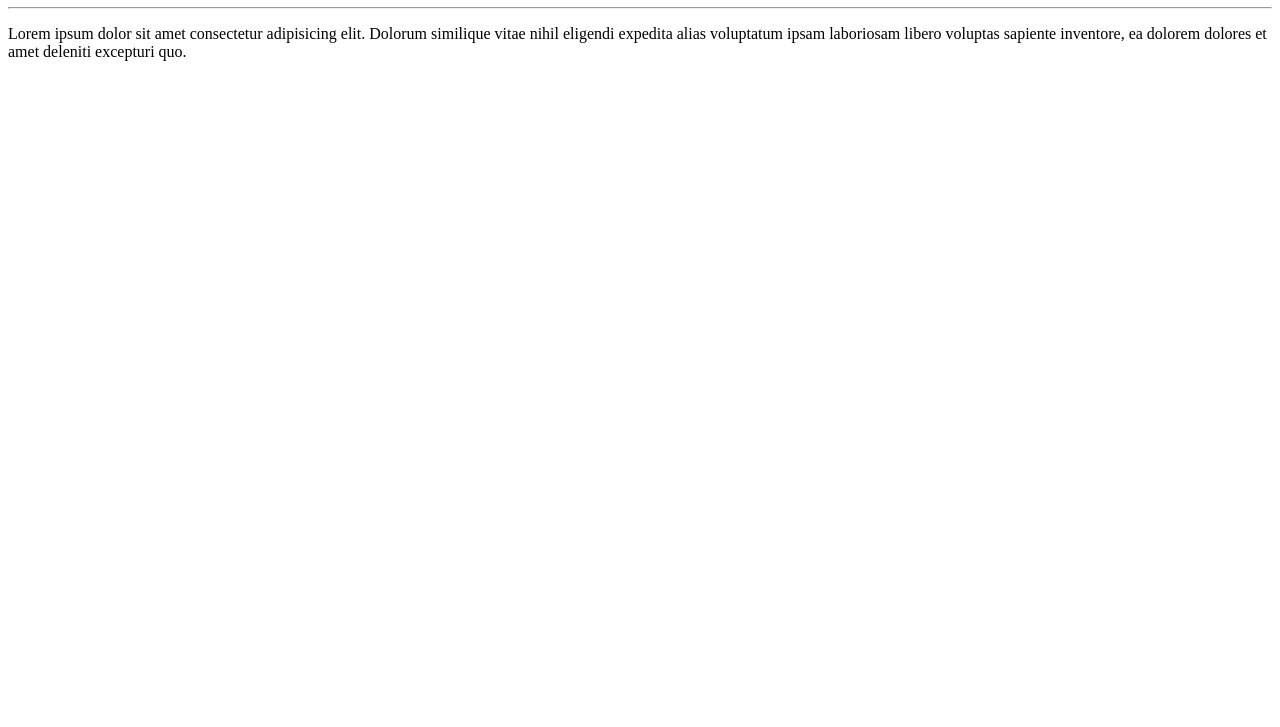
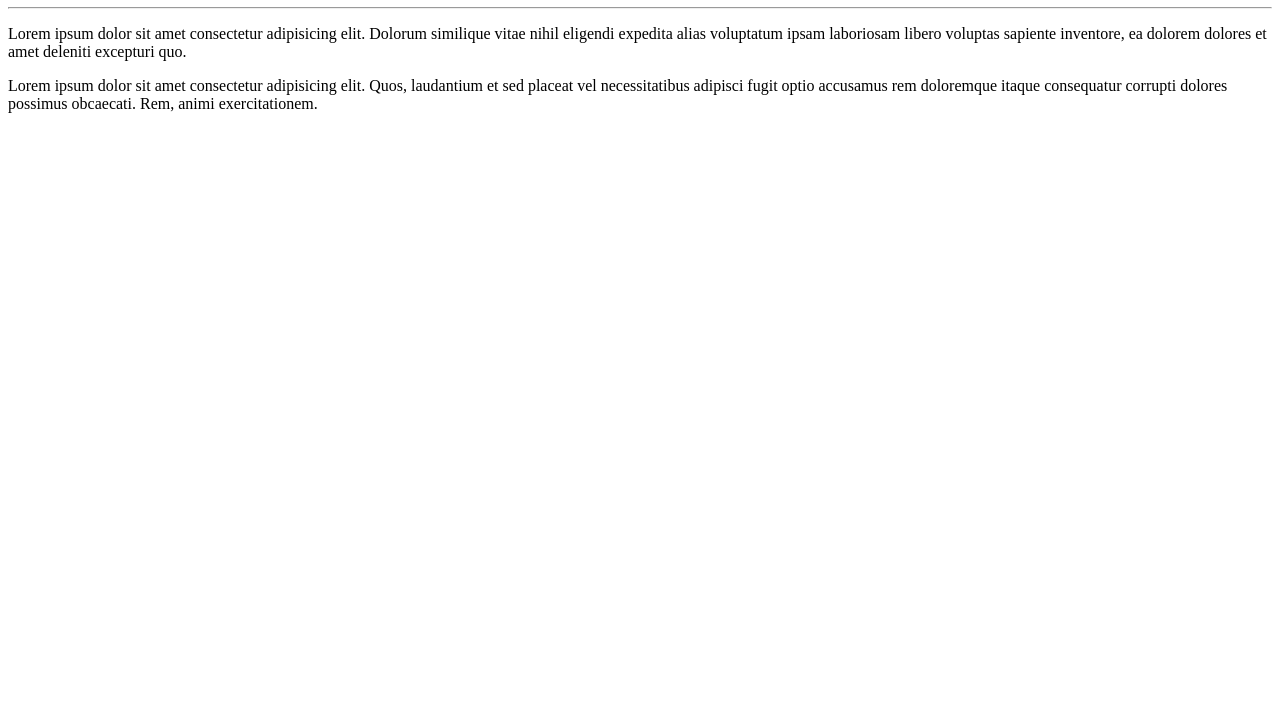
Before and after one commit to giovanna-andrade/OlaMundo, a plain HTML site: page site-exemplo/index.html in a window 1280 px wide. Shown: the part 73-800 px from the top of the page. Drawn offline with Linux system fonts and the light colour scheme.

Commit message:
Segundo parágrafo
Adicionei um segundo parágrafo lorem.

```diff
--- a/site-exemplo/index.html
+++ b/site-exemplo/index.html
@@ -10,6 +10,7 @@
     <h1>Olá, Mundo!</h1>
     <hr>
     <p>Lorem ipsum dolor sit amet consectetur adipisicing elit. Dolorum similique vitae nihil eligendi expedita alias voluptatum ipsam laboriosam libero voluptas sapiente inventore, ea dolorem dolores et amet deleniti excepturi quo.</p>
+    <p>Lorem ipsum dolor sit amet consectetur adipisicing elit. Quos, laudantium et sed placeat vel necessitatibus adipisci fugit optio accusamus rem doloremque itaque consequatur corrupti dolores possimus obcaecati. Rem, animi exercitationem.</p>
 
 </body>
 </html>
```
